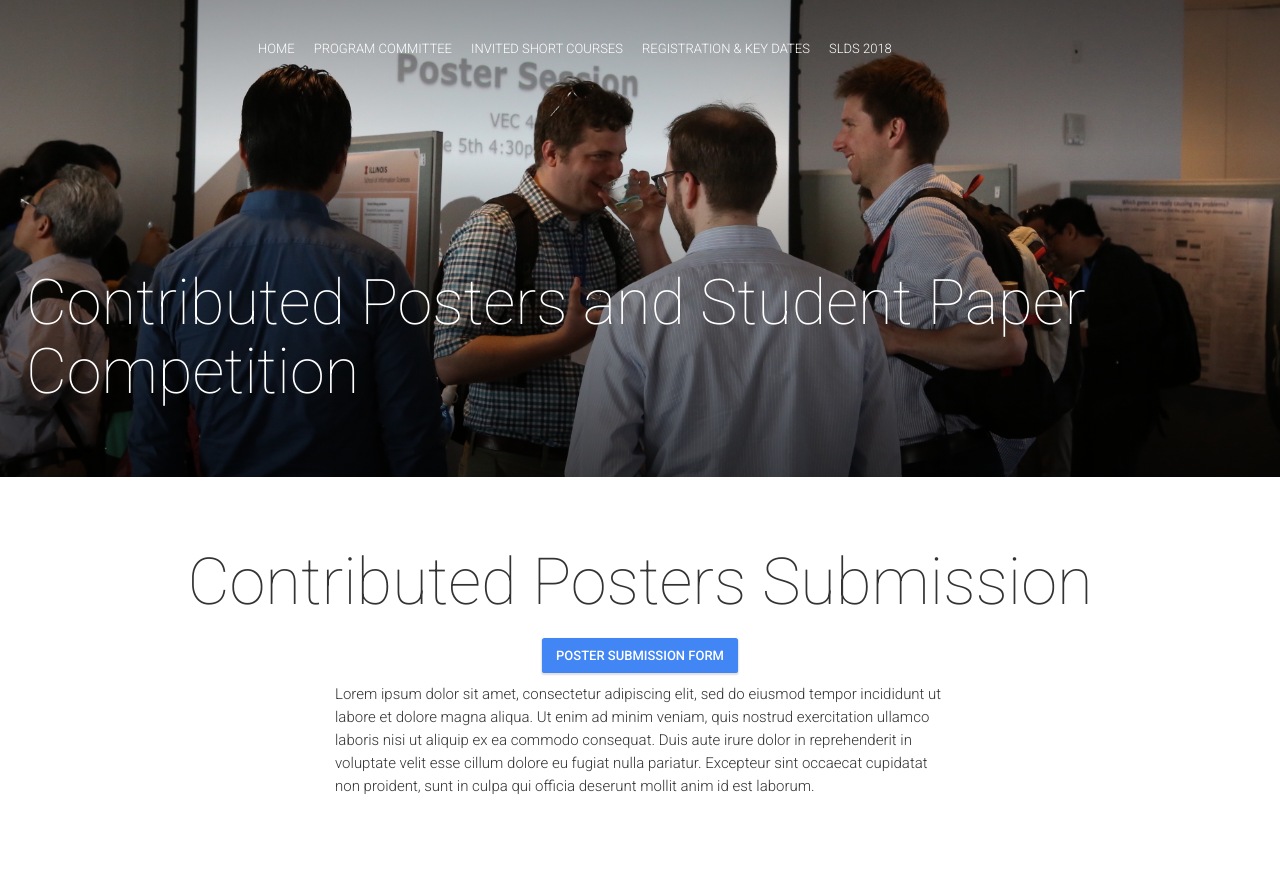
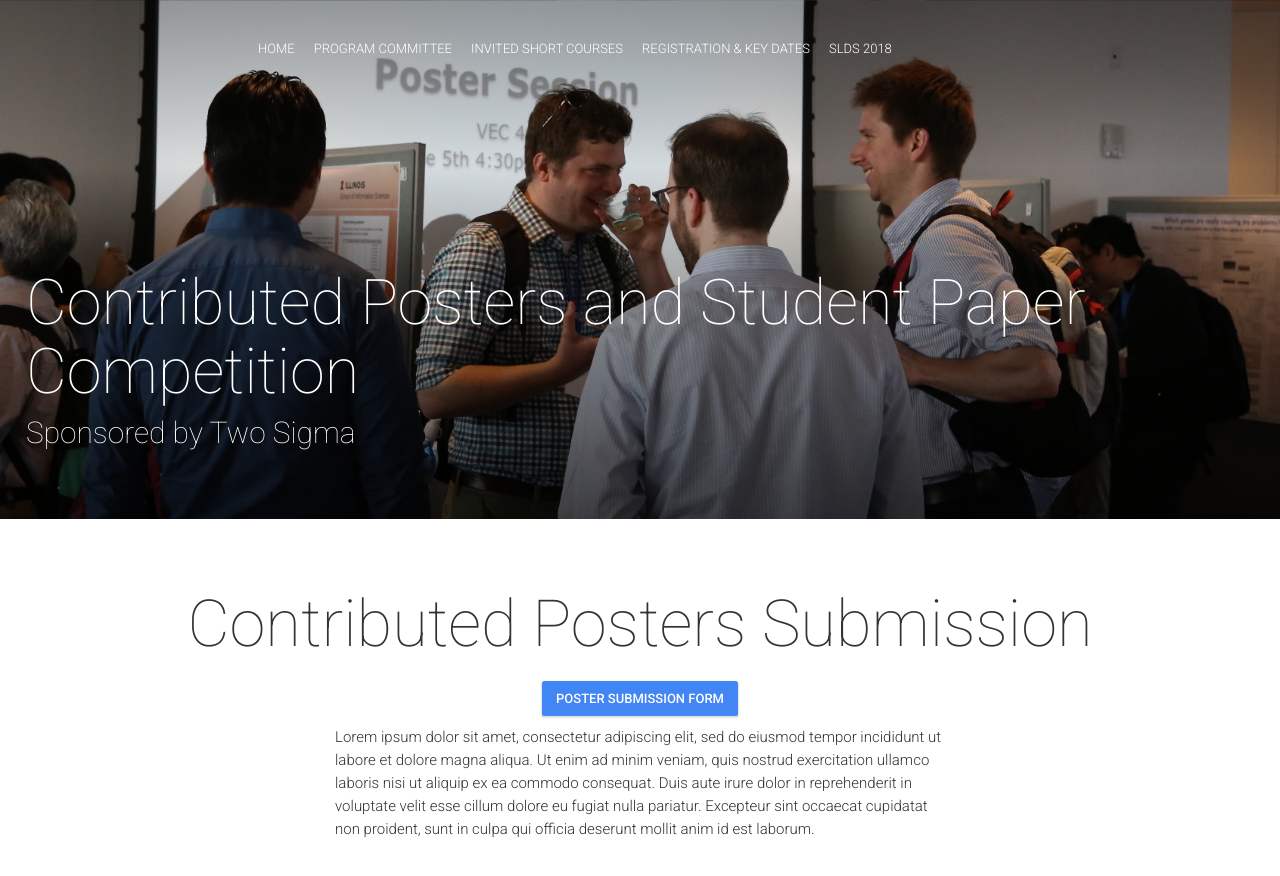
Before and after one commit to ASASLDS/SLDS2020, a Jekyll site: the page built from posters.html, in a window 1280 px wide and 900 px high. Shown: the top 876 px of the window. Built offline with Jekyll 4.4.1, drawn with Linux system fonts in a browser that asks for light colours; nearby versions of some CDN libraries; comment, search, counter and statistics services are not loaded.

Commit message:
Add page subtitle

```diff
--- a/_includes/top-section.html
+++ b/_includes/top-section.html
@@ -6,7 +6,8 @@
 	<div class="content-wrapper">
 	    <div class="jumbotron text-left">
 	        <div class="animated hiding" data-animation="fadeInLeft" data-delay="500">
-	            <h1>{{ page.title }}</h1>
+				<h1>{{ page.title }}</h1>
+				{% if page.subtitle %} <h5> {{page.subtitle}} </h5> {% endif %}
 	        </div>
 	    </div>
     </div>
--- a/posters.html
+++ b/posters.html
@@ -1,6 +1,7 @@
 ---
 layout: default
 title: Contributed Posters and Student Paper Competition
+subtitle: Sponsored by Two Sigma
 permalink: /posters/
 image: postersession-background.JPG
 ---
```
